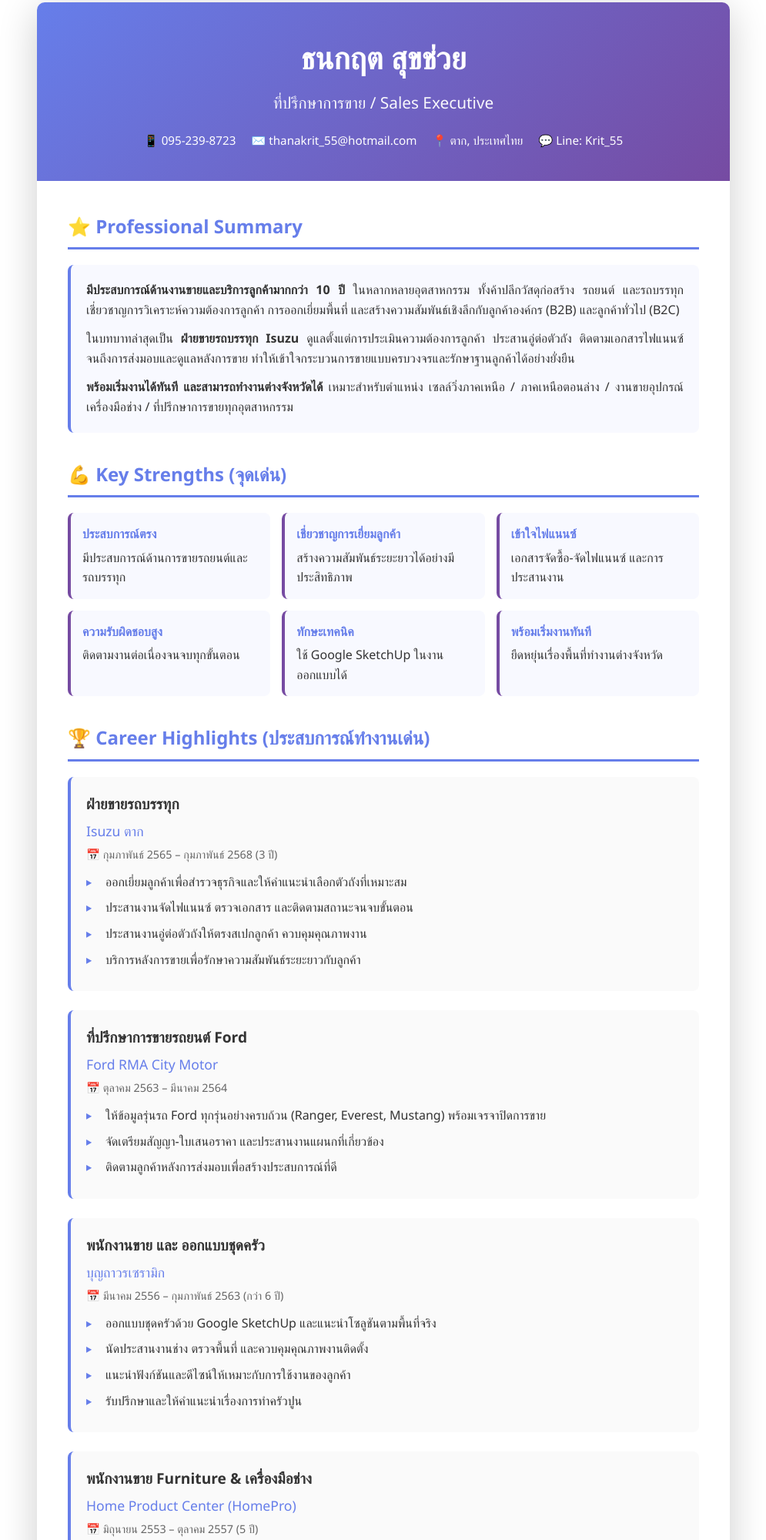
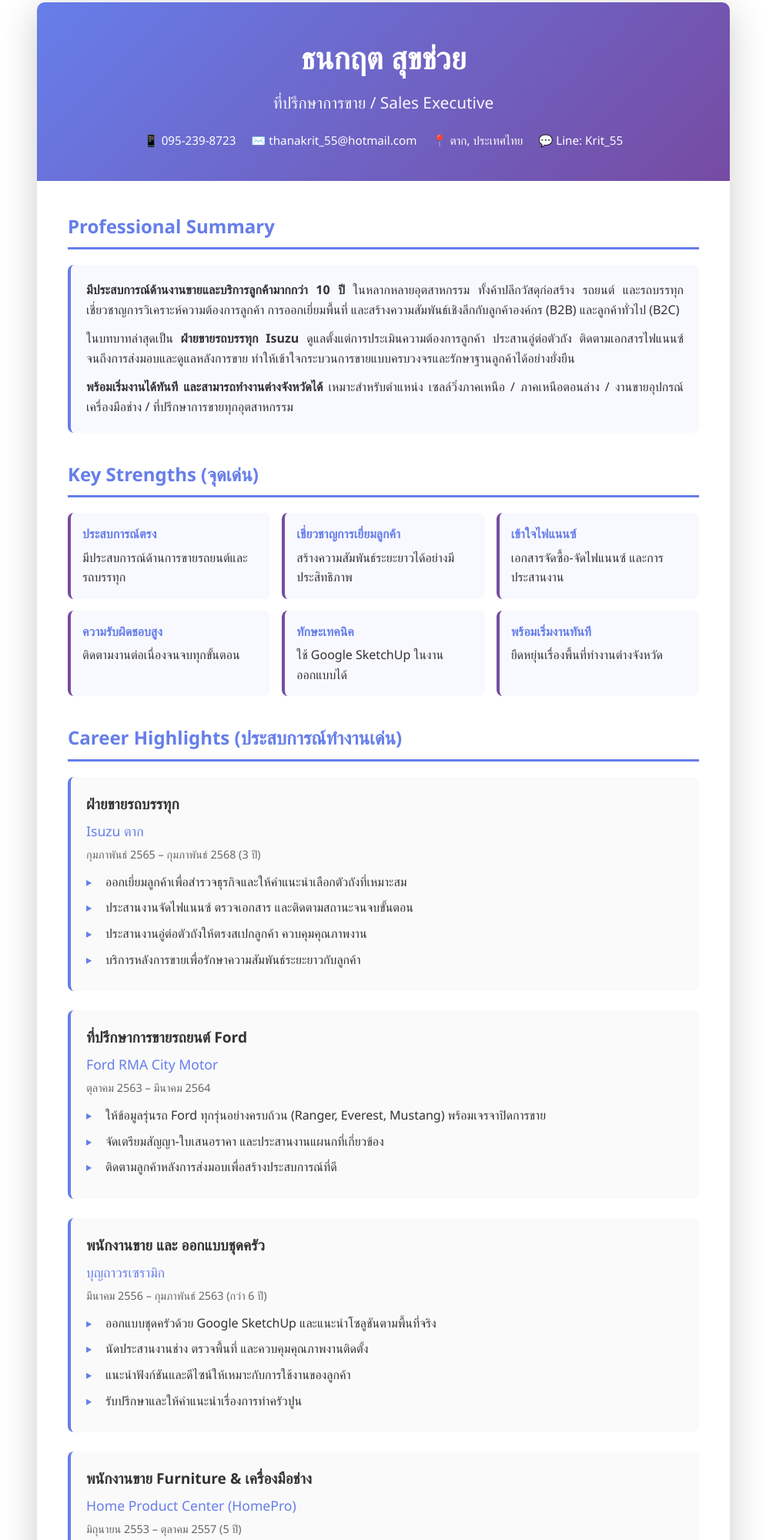
Before and after one commit to honda1987/my-resumethanakrit, a plain HTML site: page index.html in a window 1280 px wide. Shown: the part 17-2017 px from the top of the page at 77% size, without its empty margins (142-1137 px from the left). Drawn offline with Linux system fonts and the light colour scheme.

Commit message:
Remove emojis from section titles in index.html

```diff
--- a/index.html
+++ b/index.html
@@ -335,7 +335,7 @@
         <div class="content">
             <!-- Professional Summary -->
             <div class="section">
-                <h2 class="section-title">⭐ Professional Summary</h2>
+                <h2 class="section-title"> Professional Summary</h2>
                 <div class="summary">
                     <p><strong>มีประสบการณ์ด้านงานขายและบริการลูกค้ามากกว่า 10 ปี</strong> ในหลากหลายอุตสาหกรรม ทั้งค้าปลีกวัสดุก่อสร้าง รถยนต์ และรถบรรทุก เชี่ยวชาญการวิเคราะห์ความต้องการลูกค้า การออกเยี่ยมพื้นที่ และสร้างความสัมพันธ์เชิงลึกกับลูกค้าองค์กร (B2B) และลูกค้าทั่วไป (B2C)</p>
 
@@ -347,7 +347,7 @@
 
             <!-- Key Strengths -->
             <div class="section">
-                <h2 class="section-title">💪 Key Strengths (จุดเด่น)</h2>
+                <h2 class="section-title"> Key Strengths (จุดเด่น)</h2>
                 <div class="highlights">
                     <div class="highlight-item">
                         <strong>ประสบการณ์ตรง</strong>
@@ -378,13 +378,13 @@
 
             <!-- Career Highlights -->
             <div class="section">
-                <h2 class="section-title">🏆 Career Highlights (ประสบการณ์ทำงานเด่น)</h2>
+                <h2 class="section-title"> Career Highlights (ประสบการณ์ทำงานเด่น)</h2>
 
                 <div class="job">
                     <div class="job-header">
                         <div class="job-title">ฝ่ายขายรถบรรทุก</div>
                         <div class="company">Isuzu ตาก</div>
-                        <div class="duration">📅 กุมภาพันธ์ 2565 – กุมภาพันธ์ 2568 (3 ปี)</div>
+                        <div class="duration"> กุมภาพันธ์ 2565 – กุมภาพันธ์ 2568 (3 ปี)</div>
                     </div>
                     <div class="job-details">
                         <ul>
@@ -400,7 +400,7 @@
                     <div class="job-header">
                         <div class="job-title">ที่ปรึกษาการขายรถยนต์ Ford</div>
                         <div class="company">Ford RMA City Motor</div>
-                        <div class="duration">📅 ตุลาคม 2563 – มีนาคม 2564</div>
+                        <div class="duration"> ตุลาคม 2563 – มีนาคม 2564</div>
                     </div>
                     <div class="job-details">
                         <ul>
@@ -415,7 +415,7 @@
                     <div class="job-header">
                         <div class="job-title">พนักงานขาย และ ออกแบบชุดครัว</div>
                         <div class="company">บุญถาวรเซรามิก</div>
-                        <div class="duration">📅 มีนาคม 2556 – กุมภาพันธ์ 2563 (กว่า 6 ปี)</div>
+                        <div class="duration"> มีนาคม 2556 – กุมภาพันธ์ 2563 (กว่า 6 ปี)</div>
                     </div>
                     <div class="job-details">
                         <ul>
@@ -431,7 +431,7 @@
                     <div class="job-header">
                         <div class="job-title">พนักงานขาย Furniture & เครื่องมือช่าง</div>
                         <div class="company">Home Product Center (HomePro)</div>
-                        <div class="duration">📅 มิถุนายน 2553 – ตุลาคม 2557 (5 ปี)</div>
+                        <div class="duration"> มิถุนายน 2553 – ตุลาคม 2557 (5 ปี)</div>
                     </div>
                     <div class="job-details">
                         <ul>
@@ -446,7 +446,7 @@
 
             <!-- Skills -->
             <div class="section">
-                <h2 class="section-title">🎯 Skill Highlights (ทักษะสำคัญ)</h2>
+                <h2 class="section-title"> Skill Highlights (ทักษะสำคัญ)</h2>
                 <div class="skills-grid">
                     <div class="skill-item">การขายและเจรจาต่อรอง</div>
                     <div class="skill-item">การเยี่ยมลูกค้า B2B/B2C</div>
@@ -482,7 +482,7 @@
             <div class="section">
                 <h2 class="section-title">📚 Training & Development (การพัฒนาตนเอง)</h2>
                 <div class="training-item">
-                    <strong>🤖 Coding, Automation & AI Workflow (2567-2568)</strong>
+                    <strong> Coding, Automation & AI Workflow (2567-2568)</strong>
                     <p>ฝึกการเขียนโค้ดโปรแกรมอัตโนมัติ Python, Machine Learning,และเครื่องมือ AI ที่ทันสมัย เพื่อนำมาปรับใช้ในการทำงาน</p>
                 </div>
             </div>
```
